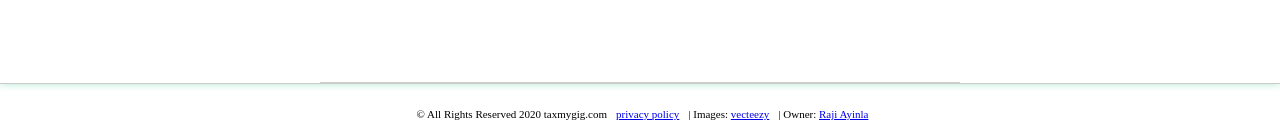
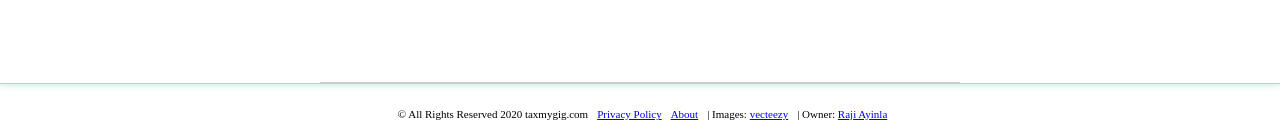
Before and after one commit to oblivionreb/oblivionreb.github.io, a Jekyll site: the page built from index.html, in a window 1280 px wide and 900 px high, scrolled down 2068 px. Shown: the part 758-897 px from the top of the window. Built offline with Jekyll 4.4.1, drawn with Linux system fonts in a browser that asks for light colours; nearby versions of some CDN libraries.

Commit message:
Update default.html

```diff
--- a/_layouts/default.html
+++ b/_layouts/default.html
@@ -47,7 +47,8 @@
  </div>
   <footer class="footer">
             <span>&copy; All Rights Reserved 2020 taxmygig.com</span>
-            <span><a href="{{site.url}}/privacy-policy/">privacy policy</a></span>
+            <span><a href="{{site.url}}/privacy-policy/">Privacy Policy</a></span>
+             <span><a href="{{site.url}}/about/">About</a></span>
             <span>| Images: <a href="https://www.vecteezy.com">vecteezy</a></span>
     <span>| Owner: <a href ="https://www.linkedin.com/in/raji-ayinla/">Raji Ayinla</a></span>
       </footer>
```
